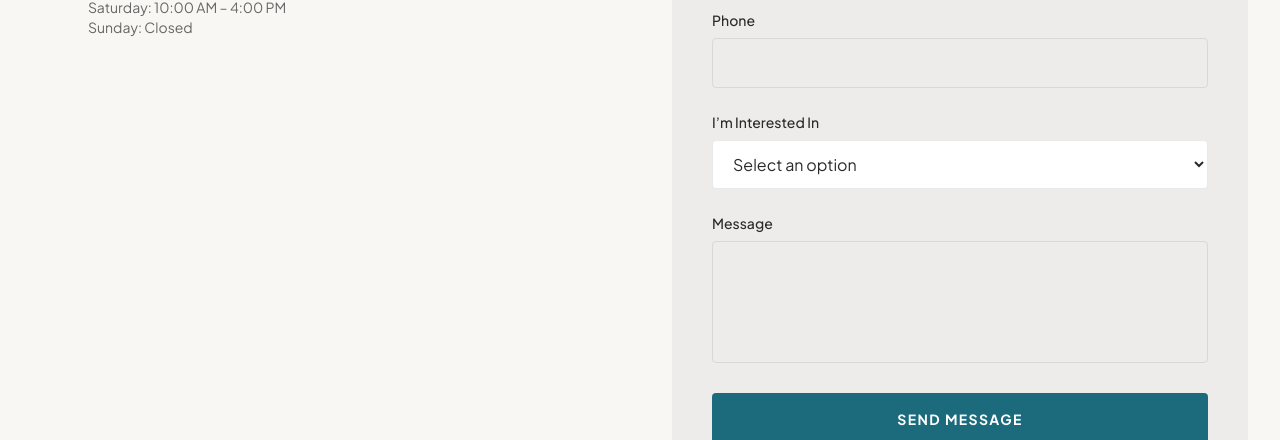
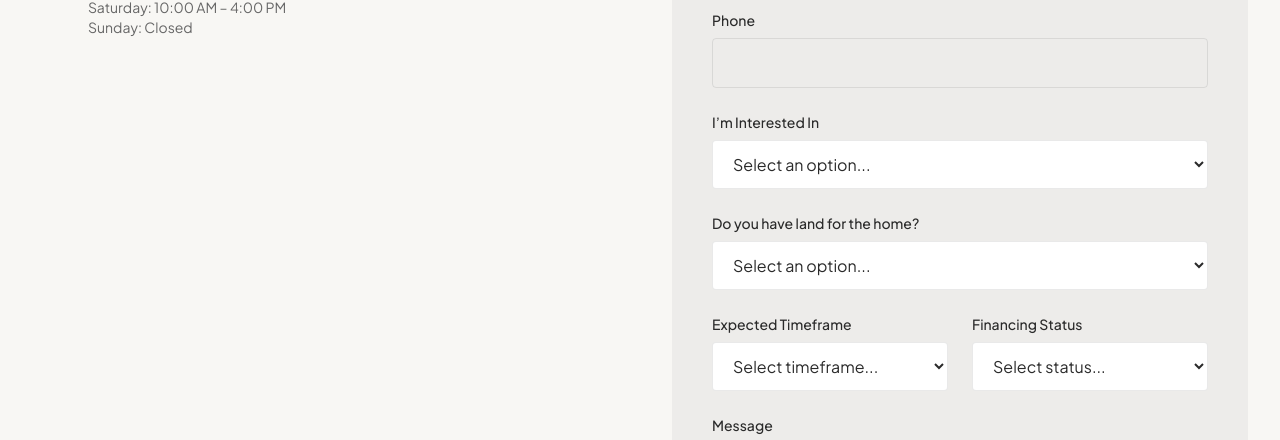
Before and after one commit to avabotfdhc/factorydirecthomecenter.com, a Next.js app: page /contact-us in a window 1280 px wide. Shown: the part 1046-1486 px from the top of the page. Built offline with nearby package versions, Linux system fonts and the light colour scheme; no server answers.

Commit message:
feat(contact): add lead qualification questions to contact form

```diff
--- a/src/app/contact-us/ContactForm.tsx
+++ b/src/app/contact-us/ContactForm.tsx
@@ -68,6 +68,9 @@ export default function ContactForm() {
       const lastName = data.get("lastName")?.toString() || "";
       const email = data.get("email")?.toString() || "";
       const phone = data.get("phone")?.toString() || "";
+      const landStatus = data.get("landStatus")?.toString() || "not_specified";
+      const timeframe = data.get("timeframe")?.toString() || "not_specified";
+      const financingStatus = data.get("financingStatus")?.toString() || "not_specified";
 
       // Track lead submission with full data
       trackLeadFormSubmit("contact_page_main", {
@@ -76,6 +79,9 @@ export default function ContactForm() {
         email: email,
         phone: phone,
         interest: interest,
+        landStatus: landStatus,
+        timeframe: timeframe,
+        financingStatus: financingStatus,
         value: 50000, // Estimated minimum lead value
         currency: "USD",
       });
@@ -207,13 +213,49 @@ export default function ContactForm() {
                   <div>
                     <label htmlFor="interest" className="block text-sm font-medium mb-2">I&rsquo;m Interested In</label>
                     <select id="interest" name="interest" className="w-full px-4 py-3 border border-[var(--color-charcoal)]/10 rounded focus:border-[var(--color-teal)] focus:ring-2 focus:ring-[var(--color-teal)]/30 focus:outline-none transition-colors bg-white">
-                      <option value="">Select an option</option>
+                      <option value="">Select an option...</option>
                       <option value="single-wide">Single Wide Home</option>
                       <option value="double-wide">Double Wide Home</option>
                       <option value="modular">Modular Home</option>
                       <option value="financing">Financing Information</option>
                       <option value="general">General Information</option>
                     </select>
+                  </div>
+
+                  <div>
+                    <label htmlFor="landStatus" className="block text-sm font-medium mb-2">Do you have land for the home?</label>
+                    <select id="landStatus" name="landStatus" className="w-full px-4 py-3 border border-[var(--color-charcoal)]/10 rounded focus:border-[var(--color-teal)] focus:ring-2 focus:ring-[var(--color-teal)]/30 focus:outline-none transition-colors bg-white">
+                      <option value="">Select an option...</option>
+                      <option value="yes-owned">Yes, I own land</option>
+                      <option value="yes-purchasing">Yes, in the process of buying</option>
+                      <option value="no-need-land">No, I need to find land</option>
+                      <option value="park">Placing in a manufactured home community / park</option>
+                      <option value="unsure">Not sure yet</option>
+                    </select>
+                  </div>
+
+                  <div className="grid grid-cols-1 sm:grid-cols-2 gap-6">
+                    <div>
+                      <label htmlFor="timeframe" className="block text-sm font-medium mb-2">Expected Timeframe</label>
+                      <select id="timeframe" name="timeframe" className="w-full px-4 py-3 border border-[var(--color-charcoal)]/10 rounded focus:border-[var(--color-teal)] focus:ring-2 focus:ring-[var(--color-teal)]/30 focus:outline-none transition-colors bg-white">
+                        <option value="">Select timeframe...</option>
+                        <option value="asap">ASAP (0-3 Months)</option>
+                        <option value="3-6-months">3-6 Months</option>
+                        <option value="6-12-months">6-12 Months</option>
+                        <option value="1-year-plus">1+ Year out</option>
+                      </select>
+                    </div>
+
+                    <div>
+                      <label htmlFor="financingStatus" className="block text-sm font-medium mb-2">Financing Status</label>
+                      <select id="financingStatus" name="financingStatus" className="w-full px-4 py-3 border border-[var(--color-charcoal)]/10 rounded focus:border-[var(--color-teal)] focus:ring-2 focus:ring-[var(--color-teal)]/30 focus:outline-none transition-colors bg-white">
+                        <option value="">Select status...</option>
+                        <option value="cash">Cash Buyer</option>
+                        <option value="pre-approved">Pre-approved</option>
+                        <option value="need-financing">Need to apply for financing</option>
+                        <option value="unsure">Not sure / Exploring options</option>
+                      </select>
+                    </div>
                   </div>
 
                   <div>
```
Also changed, not shown: 1 other file (tests, documents, lock files or other folders).
